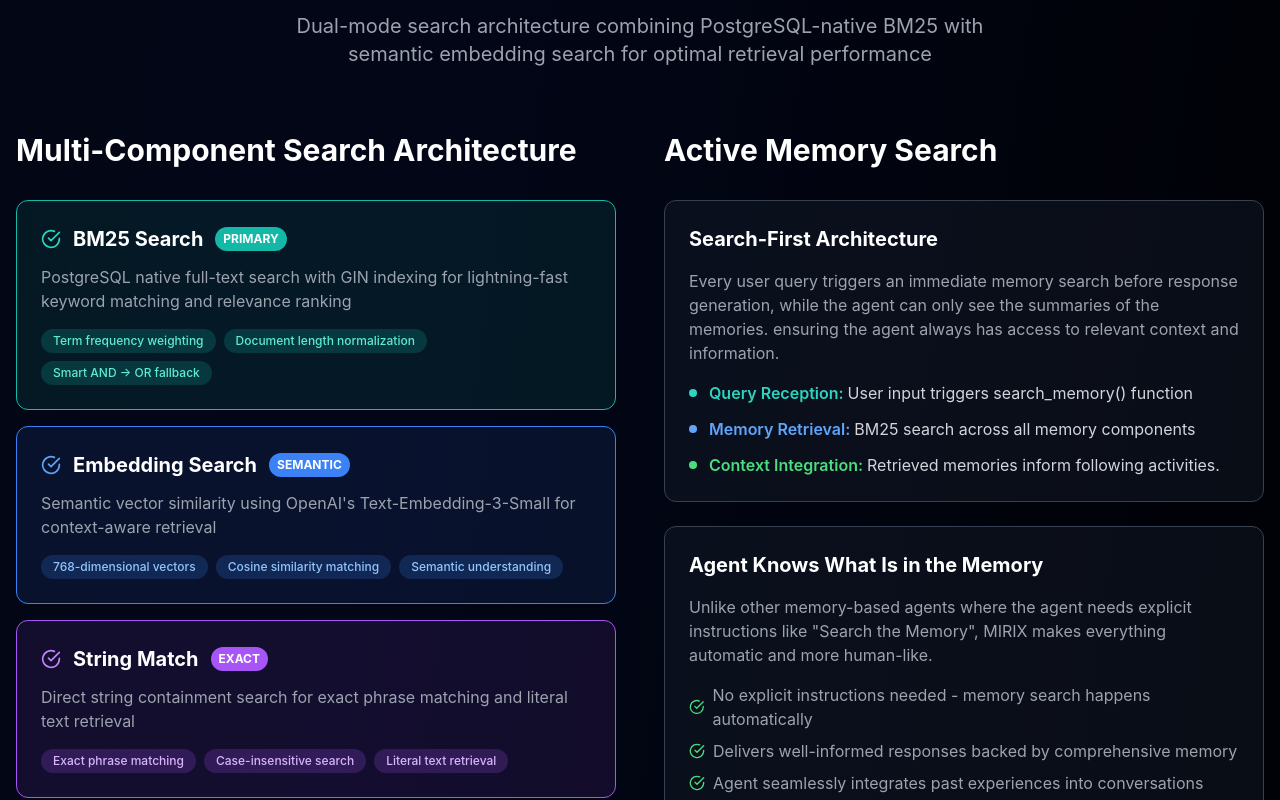
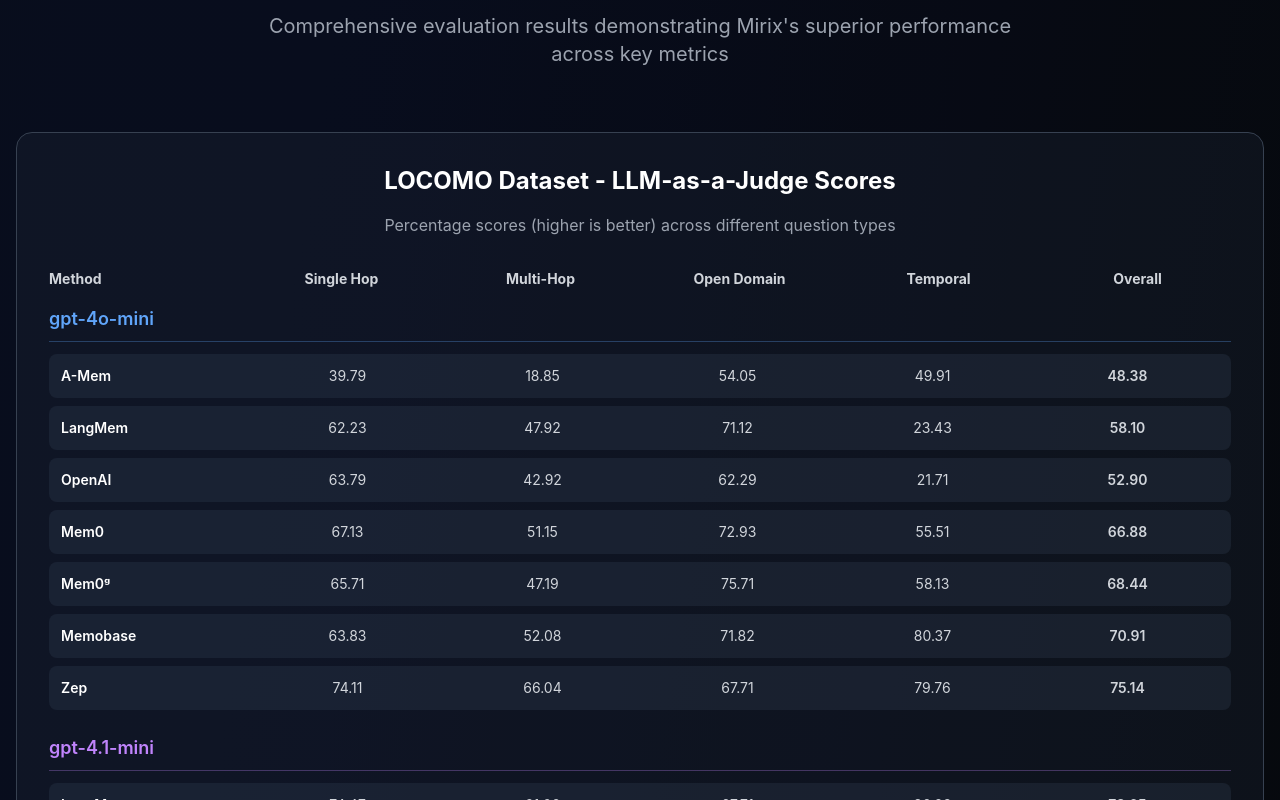
Before and after one commit to Mirix-AI/Mirix-AI.github.io, a React (Create React App) app: page / in a window 1280 px wide. Shown: the part 5860-6660 px from the top of the page. Built offline with nearby package versions, Linux system fonts and the light colour scheme; the HTML template or start-up script is replaced by a standard one.

Commit message:
delete active retrieval

```diff
--- a/public/index.html
+++ b/public/index.html
@@ -4,12 +4,27 @@
     <meta charset="utf-8" />
     <link rel="icon" href="%PUBLIC_URL%/logo.png" />
     <meta name="viewport" content="width=device-width, initial-scale=1" />
-    <meta name="theme-color" content="#000000" />
+    <meta name="theme-color" content="#0f172a" />
     <meta
       name="description"
-      content="Web site created using create-react-app"
+      content="MIRIX - Building Your Personal Assistant with the Most Advanced Memory System for LLM Agents. 85.38% LOCOMO accuracy with 99.9% storage reduction."
     />
-    <link rel="apple-touch-icon" href="%PUBLIC_URL%/logo192.png" />
+
+    <!-- Open Graph Meta Tags for Social Media Sharing -->
+    <meta property="og:title" content="MIRIX - Advanced Memory System for LLM Agents" />
+    <meta property="og:description" content="Building Your Personal Assistant with the Most Advanced Memory System. 85.38% LOCOMO accuracy with 99.9% storage reduction." />
+    <meta property="og:image" content="%PUBLIC_URL%/logo.png" />
+    <meta property="og:url" content="https://mirix.io" />
+    <meta property="og:type" content="website" />
+    <meta property="og:site_name" content="MIRIX" />
+
+    <!-- Twitter Meta Tags -->
+    <meta name="twitter:card" content="summary_large_image" />
+    <meta name="twitter:title" content="MIRIX - Advanced Memory System for LLM Agents" />
+    <meta name="twitter:description" content="Building Your Personal Assistant with the Most Advanced Memory System. 85.38% LOCOMO accuracy with 99.9% storage reduction." />
+    <meta name="twitter:image" content="%PUBLIC_URL%/logo.png" />
+
+    <link rel="apple-touch-icon" href="%PUBLIC_URL%/logo.png" />
     <!--
       manifest.json provides metadata used when your web app is installed on a
       user's mobile device or desktop. See https://developers.google.com/web/fundamentals/web-app-manifest/
@@ -24,7 +39,7 @@
       work correctly both with client-side routing and a non-root public URL.
       Learn how to configure a non-root public URL by running `npm run build`.
     -->
-    <title>MIRIX</title>
+    <title>MIRIX - Advanced Memory System for LLM Agents</title>
   </head>
   <body>
     <noscript>You need to enable JavaScript to run this app.</noscript>
--- a/src/App.tsx
+++ b/src/App.tsx
@@ -8,7 +8,6 @@ import {
   Clock,
   MessageCircle,
   Settings,
-  CheckCircle,
   ArrowRight,
   Github,
   Star,
@@ -777,165 +776,6 @@ function App() {
         </div>
       </section>
 
-      {/* Advanced Search Capabilities */}
-      <section id="advanced-search" className="py-24 px-4">
-        <div className="max-w-7xl mx-auto">
-          <motion.div
-            className="text-center mb-16"
-            initial={{ opacity: 0, y: 60 }}
-            whileInView={{ opacity: 1, y: 0 }}
-            viewport={{ once: true }}
-            transition={{ duration: 0.6 }}
-          >
-            <h2 className="text-5xl font-bold text-white mb-6">Advanced Retrieval System</h2>
-            <p className="text-xl text-gray-400 max-w-3xl mx-auto">
-              Dual-mode search architecture combining PostgreSQL-native BM25 with semantic embedding search for optimal retrieval performance
-            </p>
-          </motion.div>
-
-          <div className="grid grid-cols-1 lg:grid-cols-2 gap-12">
-            <motion.div
-              initial={{ opacity: 0, x: -60 }}
-              whileInView={{ opacity: 1, x: 0 }}
-              viewport={{ once: true }}
-              transition={{ duration: 0.6 }}
-            >
-              <h3 className="text-3xl font-bold text-white mb-8">Multi-Component Search Architecture</h3>
-              <div className="space-y-4">
-                {[
-                  {
-                    name: "BM25 Search",
-                    description: "PostgreSQL native full-text search with GIN indexing for lightning-fast keyword matching and relevance ranking",
-                    highlight: true,
-                    color: "teal",
-                    badge: "PRIMARY",
-                    features: ["Term frequency weighting", "Document length normalization", "Smart AND → OR fallback"]
-                  },
-                  {
-                    name: "Embedding Search",
-                    description: "Semantic vector similarity using OpenAI's Text-Embedding-3-Small for context-aware retrieval",
-                    highlight: false,
-                    color: "blue",
-                    badge: "SEMANTIC",
-                    features: ["768-dimensional vectors", "Cosine similarity matching", "Semantic understanding"]
-                  },
-                  {
-                    name: "String Match",
-                    description: "Direct string containment search for exact phrase matching and literal text retrieval",
-                    highlight: false,
-                    color: "purple",
-                    badge: "EXACT",
-                    features: ["Exact phrase matching", "Case-insensitive search", "Literal text retrieval"]
-                  }
-                ].map((method, index) => (
-                  <motion.div
-                    key={method.name}
-                    className={`p-6 rounded-xl border ${
-                      method.color === 'teal' ? 'border-teal-500 bg-teal-500/10' :
-                      method.color === 'blue' ? 'border-blue-500 bg-blue-500/10' :
-                      'border-purple-500 bg-purple-500/10'
-                    }`}
-                    initial={{ opacity: 0, y: 20 }}
-                    whileInView={{ opacity: 1, y: 0 }}
-                    viewport={{ once: true }}
-                    transition={{ duration: 0.4, delay: index * 0.15 }}
-                  >
-                    <div className="flex items-center gap-3 mb-3">
-                      <CheckCircle className={`w-5 h-5 ${
-                        method.color === 'teal' ? 'text-teal-400' :
-                        method.color === 'blue' ? 'text-blue-400' :
-                        'text-purple-400'
-                      }`} />
-                      <h4 className="text-xl font-bold text-white">{method.name}</h4>
-                      <span className={`${
-                        method.color === 'teal' ? 'bg-teal-500' :
-                        method.color === 'blue' ? 'bg-blue-500' :
-                        'bg-purple-500'
-                      } text-white px-2 py-1 rounded-full text-xs font-bold`}>
-                        {method.badge}
-                      </span>
-                    </div>
-                    <p className="text-gray-400 mb-4">{method.description}</p>
-                    <div className="flex flex-wrap gap-2">
-                      {method.features.map((feature, i) => (
-                        <span key={i} className={`px-3 py-1 rounded-full text-xs font-medium ${
-                          method.color === 'teal' ? 'bg-teal-500/20 text-teal-300' :
-                          method.color === 'blue' ? 'bg-blue-500/20 text-blue-300' :
-                          'bg-purple-500/20 text-purple-300'
-                        }`}>
-                          {feature}
-                        </span>
-                      ))}
-                    </div>
-                  </motion.div>
-                ))}
-              </div>
-            </motion.div>
-
-            <motion.div
-              initial={{ opacity: 0, x: 60 }}
-              whileInView={{ opacity: 1, x: 0 }}
-              viewport={{ once: true }}
-              transition={{ duration: 0.6 }}
-            >
-              <h3 className="text-3xl font-bold text-white mb-8">Active Memory Search</h3>
-              <div className="space-y-6">
-                <div className="bg-slate-800/30 rounded-xl p-6 border border-gray-700">
-                  <h4 className="text-xl font-bold text-white mb-4">Search-First Architecture</h4>
-                  <p className="text-gray-400 mb-4">
-                    Every user query triggers an immediate memory search before response generation, while the agent can only see the summaries of the memories.
-                    ensuring the agent always has access to relevant context and information.
-                  </p>
-                  <div className="space-y-3">
-                    <div className="flex items-start gap-3">
-                      <div className="w-2 h-2 bg-teal-400 rounded-full mt-2 flex-shrink-0"></div>
-                      <div>
-                        <span className="text-teal-400 font-semibold">Query Reception:</span>
-                        <span className="text-gray-300 ml-1">User input triggers search_memory() function</span>
-                      </div>
-                    </div>
-                    <div className="flex items-start gap-3">
-                      <div className="w-2 h-2 bg-blue-400 rounded-full mt-2 flex-shrink-0"></div>
-                      <div>
-                        <span className="text-blue-400 font-semibold">Memory Retrieval:</span>
-                        <span className="text-gray-300 ml-1">BM25 search across all memory components</span>
-                      </div>
-                    </div>
-                    <div className="flex items-start gap-3">
-                      <div className="w-2 h-2 bg-green-400 rounded-full mt-2 flex-shrink-0"></div>
-                      <div>
-                        <span className="text-green-400 font-semibold">Context Integration:</span>
-                        <span className="text-gray-300 ml-1">Retrieved memories inform following activities.</span>
-                      </div>
-                    </div>
-                  </div>
-                </div>
-
-                <div className="bg-slate-800/30 rounded-xl p-6 border border-gray-700">
-                  <h4 className="text-xl font-bold text-white mb-4">Agent Knows What Is in the Memory</h4>
-                  <p className="text-gray-400 mb-4">
-                    Unlike other memory-based agents where the agent needs explicit instructions like "Search the Memory", MIRIX makes everything automatic and more human-like.
-                  </p>
-                                      <ul className="space-y-2 text-gray-400">
-                      <li className="flex items-center gap-2">
-                        <CheckCircle className="w-4 h-4 text-green-400" />
-                        No explicit instructions needed - memory search happens automatically
-                      </li>
-                      <li className="flex items-center gap-2">
-                        <CheckCircle className="w-4 h-4 text-green-400" />
-                        Delivers well-informed responses backed by comprehensive memory
-                      </li>
-                      <li className="flex items-center gap-2">
-                        <CheckCircle className="w-4 h-4 text-green-400" />
-                        Agent seamlessly integrates past experiences into conversations
-                      </li>
-                    </ul>
-                </div>
-              </div>
-            </motion.div>
-          </div>
-        </div>
-      </section>
 
       {/* Performance Benchmarks */}
       <section id="benchmarks" className="py-24 px-4 bg-slate-800/20">
```
Also changed, not shown: public/manifest.json.
